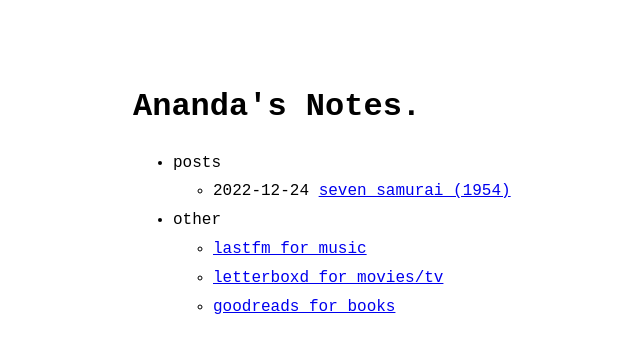
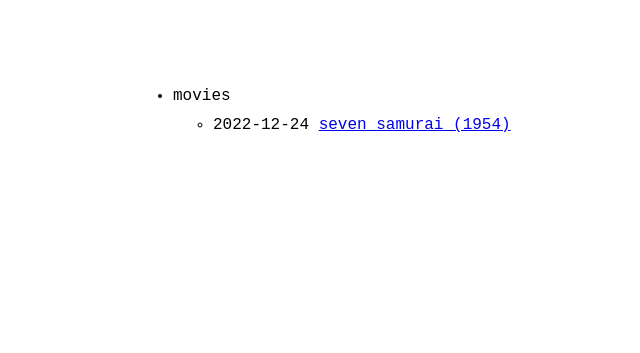
Before and after one commit to abadari3/abadari3.github.io, a Jekyll site: the page built from index.markdown, in a window 1280 px wide. Shown: the top 353 px of the page, without its empty margins (187-827 px from the left). Built offline with Jekyll 4.4.1, drawn with Linux system fonts in a browser that asks for light colours; part of the change alters nothing that is shown.

Commit message:
simplify menu for now

```diff
--- a/_config.yml
+++ b/_config.yml
@@ -1,7 +1,8 @@
 # Welcome to Jekyll!
 # 'bundle exec jekyll serve'
 
-title: Ananda's Notes.
+# title: Ananda's Notes
+title:
 author: Ananda Badari
 email: badari.ananda@gmail.com
 description: Portfolio of Ananda Badari
--- a/_data/menu.yml
+++ b/_data/menu.yml
@@ -1,12 +1,12 @@
 entries:
-  - title: posts
+  - title: movies
     post_list: true
 
-  - title: other
-    entries:
-      - title: lastfm for music
-        url: https://www.last.fm/user/abadari3
-      - title: letterboxd for movies/tv
-        url: https://letterboxd.com/abadari/
-      - title: goodreads for books
-        url: https://www.goodreads.com/user/show/157983630-ananda
+  # - title: other
+  #   entries:
+  #     - title: lastfm for music
+  #       url: https://www.last.fm/user/abadari3
+  #     - title: letterboxd for movies/tv
+  #       url: https://letterboxd.com/abadari/
+  #     - title: goodreads for books
+  #       url: https://www.goodreads.com/user/show/157983630-ananda
```
